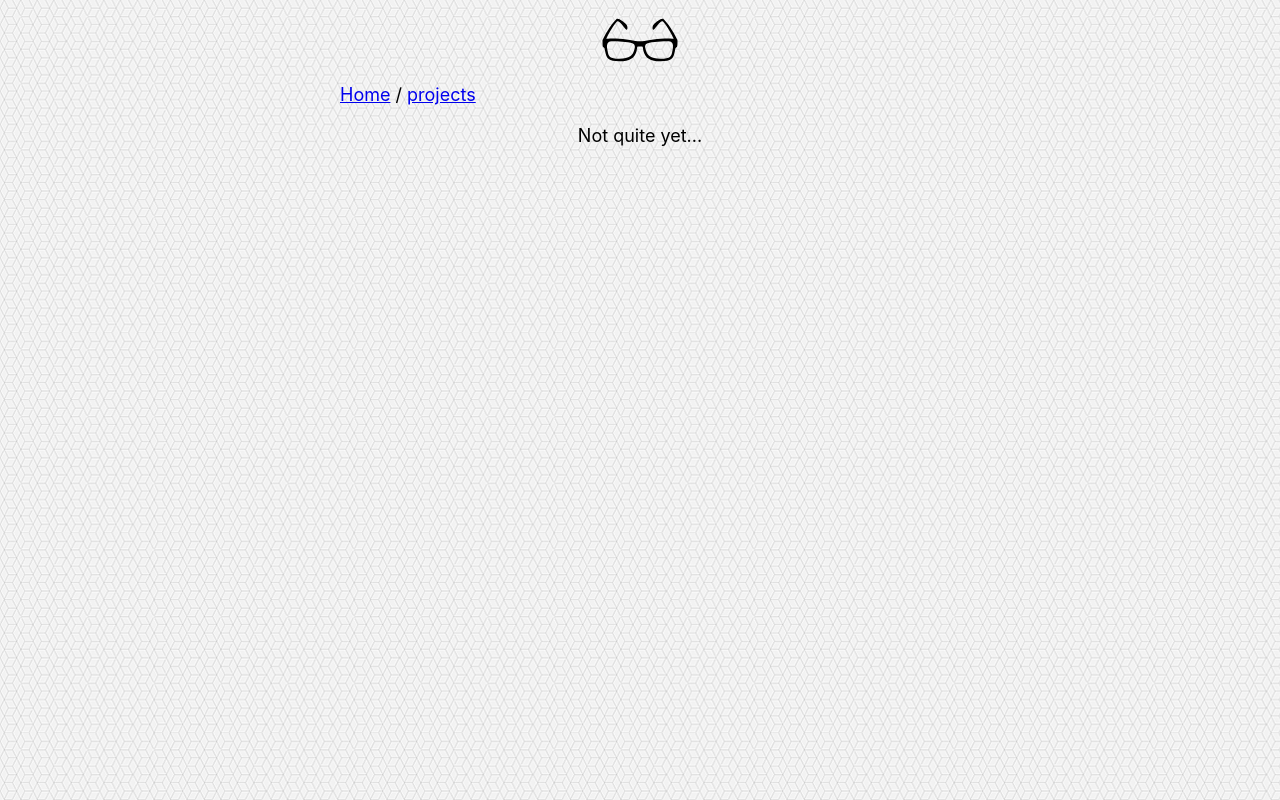
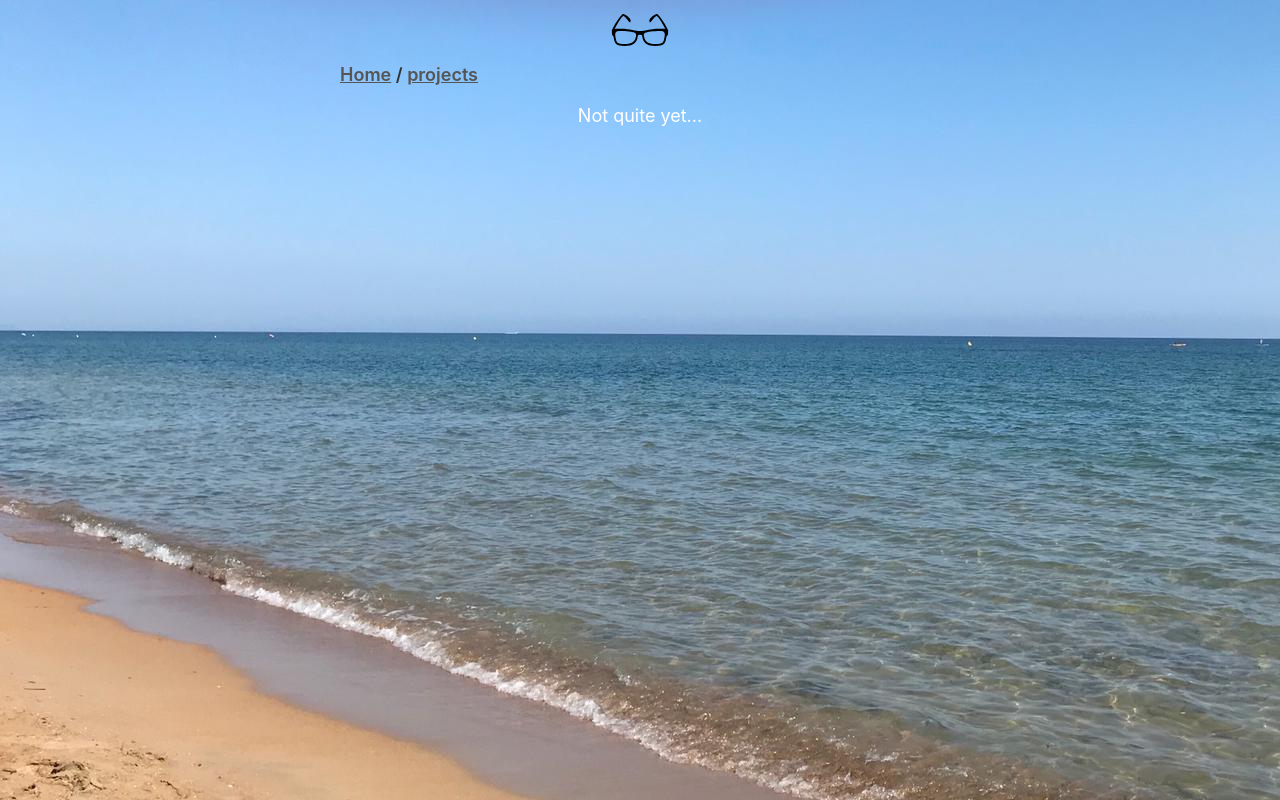
Before and after one commit to Ascendzor/me, a React (Create React App) app: page /blog in a window 1280 px wide. Built offline with nearby package versions, Linux system fonts and the light colour scheme.

Commit message:
added beach photo

```diff
--- a/src/App.css
+++ b/src/App.css
@@ -1,13 +1,33 @@
 body {
-  background-image: url('/background.png');
+  background-image: url('/beach.jpg');
+  background-repeat: no-repeat;
+  background-attachment: fixed;
   font-size: 18px;
+  color: white;
+}
+a {
+  color: #ccc;
+}
+a:hover {
+  color: #fff;
 }
 .App {
   text-align: center;
 }
 
+.breadcrumb {
+  color: #333;
+  font-weight: 600;
+}
+.breadcrumb a {
+  color: #555;
+}
+.breadcrumb a:hover {
+  color: #000;
+}
+
 .App-logo {
-  height: 10vmin;
+  height: 60px;
   stroke: #aaa;
   fill: #aaa;
 }
--- a/src/App.js
+++ b/src/App.js
@@ -5,10 +5,16 @@ import { BrowserRouter as Router, Route, Switch, Link } from "react-router-dom";
 import Projects from './Projects';
 import Blog from './Blog';
 
-const Home = () => <div style={{fontWeight: 500, borderRadius: 5, backgroundColor: 'white', padding: 10, boxShadow: '5px 5px 20px'}}>
+const Home = () => <div style={{
+  fontWeight: 500,
+  borderRadius: 5,
+  backgroundColor: 'white',
+  padding: '10px 30px',
+  boxShadow: '1px 1px 5px',
+  backgroundImage: 'url(/darkhoneycomb.jpg)'
+}}>
   <p>
-    Hello, my name is Troy. I solve problems with software systems.
-    In my personal time I travel, and explore mathematics.
+    Hello, my name is Troy. I make websites, services, and systems. In my spare time I play with technologies, make prototypes, and travel.
   </p>
   <ul>
     <li>
@@ -31,7 +37,7 @@ function App() {
     <header className="App-header">
       <Link to='/'><img src={logo} className="App-logo" /></Link>
     </header>
-    <div className="App" style={{width: 600, marginLeft: 'auto', marginRight: 'auto', textAlign: 'left'}}>
+    <div className="App" style={{maxWidth: 600, marginLeft: 'auto', marginRight: 'auto', textAlign: 'left'}}>
       <Switch>
         <Route exact path='/' component={Home} />
         <Route path='/projects' component={Projects} />
--- a/src/Blog.js
+++ b/src/Blog.js
@@ -3,7 +3,7 @@ import { Link } from "react-router-dom";
 
 export default () => {
     return <div>
-        <div style={{marginBottom: 20}}><Link to='/'>Home</Link> / <Link to='/blog'>projects</Link></div>
+        <div style={{marginBottom: 20}} className='breadcrumb'><Link to='/'>Home</Link> / <Link to='/blog'>projects</Link></div>
         <div style={{textAlign: 'center'}}>Not quite yet...</div>
     </div>
 }
--- a/src/Projects.js
+++ b/src/Projects.js
@@ -58,9 +58,9 @@ const projects = [
 
 export default () => {
     return <div>
-        <div style={{marginBottom: 20}}><Link to='/'>Home</Link> / <Link to='/projects'>projects</Link></div>
+        <div style={{marginBottom: 20}} className='breadcrumb'><Link to='/'>Home</Link> / <Link to='/projects'>projects</Link></div>
         {projects.map(project => {
-            return <div style={{backgroundColor: 'white', borderRadius: 5, padding: 5, marginBottom: 10, boxShadow: '2px 2px 10px'}}>
+            return <div style={{backgroundColor: 'white', borderRadius: 5, padding: 5, marginBottom: 10, boxShadow: '1px 1px 5px', backgroundImage: 'url(/darkhoneycomb.jpg)'}}>
                 <div style={{textAlign: 'center'}}>
                     <div style={{fontSize: '1.2em', fontWeight: 600}}>{project.title}</div>
                     <Link to={project.source}><div style={{fontSize: '0.8em'}}>{project.source}</div></Link>
```
Also changed, not shown: public/beach.jpg (added), public/darkhoneycomb.jpg (added).
